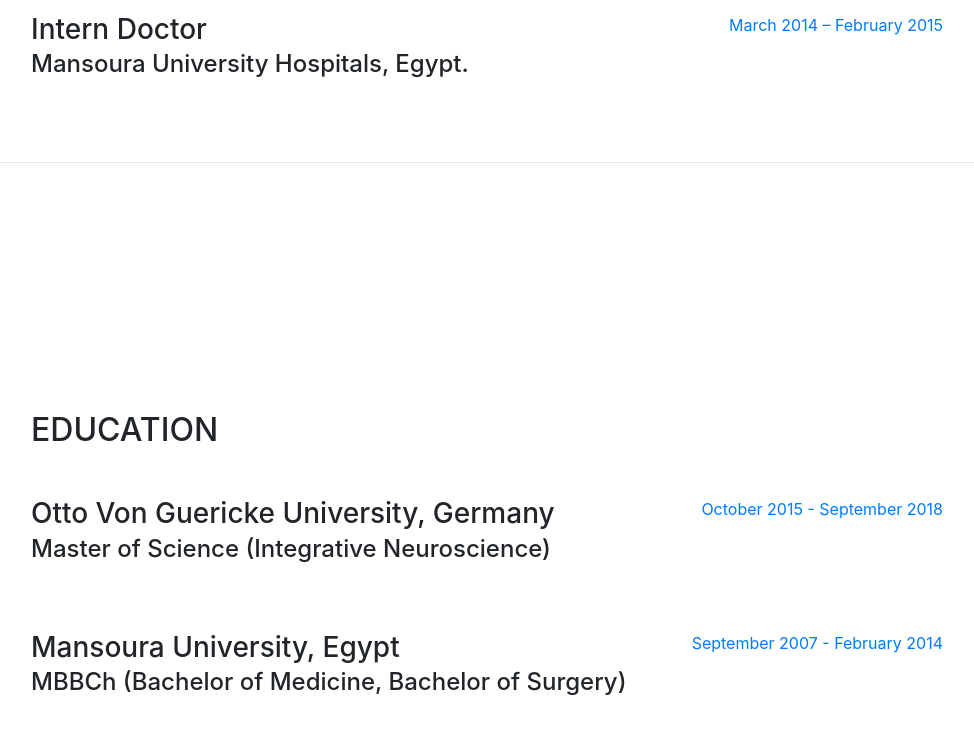
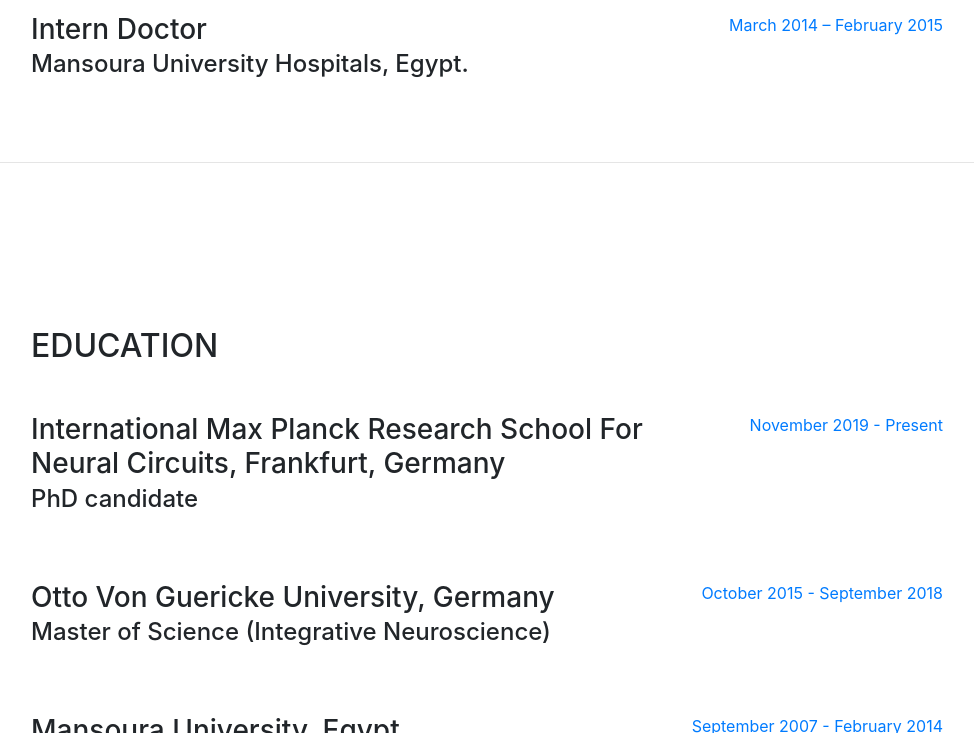
Before and after one commit to amr-farahat/amr-farahat.github.io, a website with bundled scripts: page index.html in a window 1280 px wide. Shown: the part 2598-3331 px from the top of the page, without its empty margins (289-1263 px from the left). Built offline with nearby package versions, Linux system fonts and the light colour scheme; a web font is replaced by a local one.

Commit message:
Add new education

```diff
--- a/index.html
+++ b/index.html
@@ -128,7 +128,7 @@
               </div>
             </div>
             <div class="resume-date text-md-right">
-              <span class="text-primary">April 2019 – Present</span>
+              <span class="text-primary">April 2019 – October 2019</span>
             </div>
           </div>
 
@@ -248,6 +248,16 @@
       <section class="resume-section p-3 p-lg-5 d-flex flex-column" id="education">
         <div class="my-auto">
           <h2 class="mb-5">Education</h2>
+
+             <div class="resume-item d-flex flex-column flex-md-row mb-5">
+            <div class="resume-content mr-auto">
+              <h3 class= "mb-0">International Max Planck Research School for neural circuits, Frankfurt, Germany</h3>
+              <div class="subheading mb-3">PhD candidate</div>
+            </div>
+            <div class="resume-date text-md-right">
+              <span class="text-primary">November 2019 - Present</span>
+            </div>
+          </div>
 
           <div class="resume-item d-flex flex-column flex-md-row mb-5">
             <div class="resume-content mr-auto">
```
